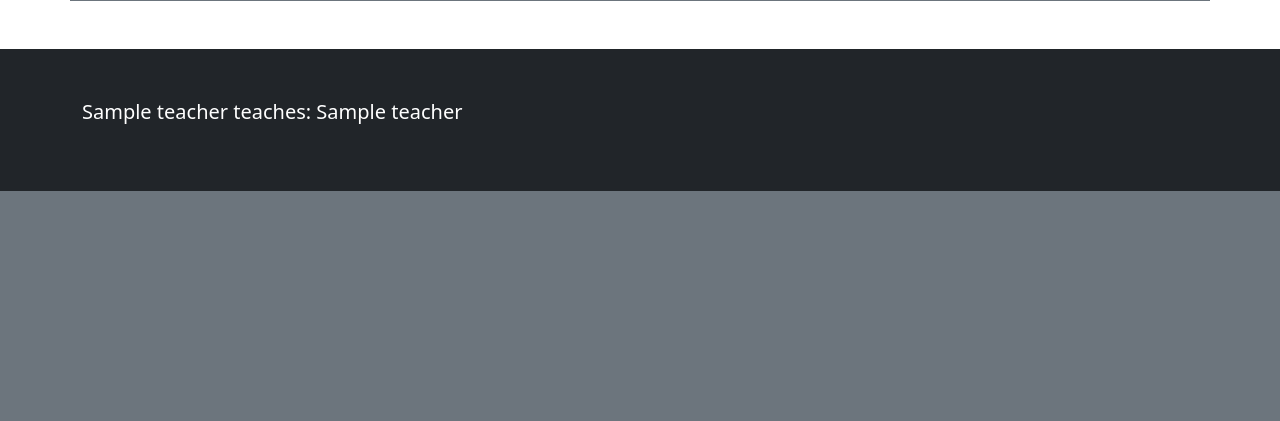
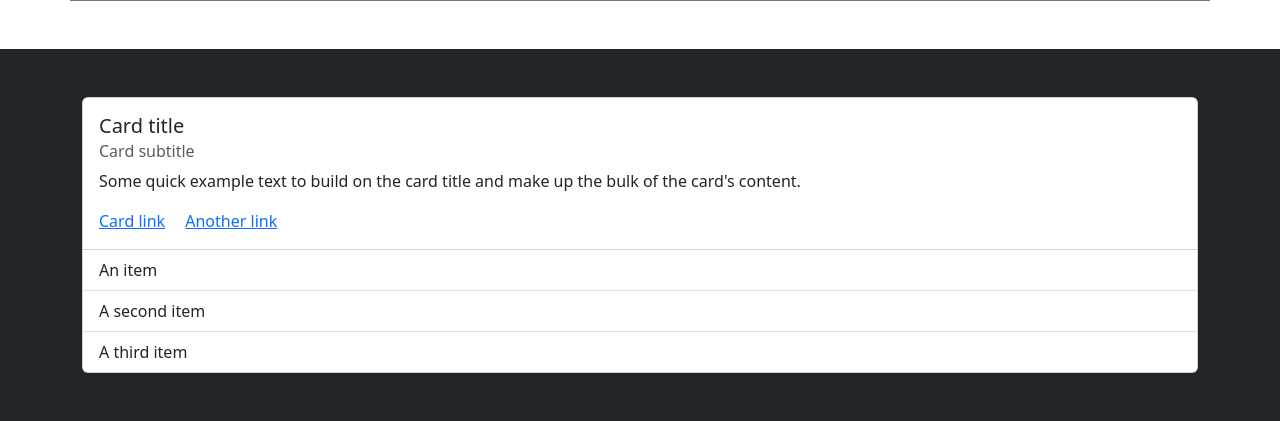
Before and after one commit to H-T-J/RateMyTeacher, a FastAPI app: template templates/teacher_info.html in a window 1280 px wide. Shown: the part 1457-1878 px from the top of the page. Before the commit the page ends 1648 px from the top, so only its background shows below. Run offline with FastAPI, Linux system fonts and the light colour scheme; the template is opened without the code that fills it: most values are stand-ins (such as "Sample title", 1, 10 or a date in 2020); grey boxes marked "Sample" are stand-in pictures; parts of the project's set-up code (start-up, migrations or seed data) failed here and were passed over.

Commit message:
added basic card template for review

```diff
--- a/templates/teacher_info.html
+++ b/templates/teacher_info.html
@@ -124,9 +124,28 @@
 
 </div>
 <div class="bg-dark text-white py-5">
+
     <div class="container">
-        <p class="lead"> {{ teacher.name }} teaches: {{ teacher.subjects }} </p>
+        <div class="row">
+            <div class="col-12">
+                <div class="card">
+                    <div class="card-body">
+                    <h5 class="card-title">Card title</h5>
+                    <h6 class="card-subtitle mb-2 text-body-secondary">Card subtitle</h6>
+                    <p class="card-text">Some quick example text to build on the card title and make up the bulk of the card's content.</p>
+                    <a href="#" class="card-link">Card link</a>
+                    <a href="#" class="card-link">Another link</a>
+                    </div>
+                    <ul class="list-group list-group-flush">
+                        <li class="list-group-item">An item</li>
+                        <li class="list-group-item">A second item</li>
+                        <li class="list-group-item">A third item</li>
+                    </ul>
+                </div>
+            </div>
+        </div>
     </div>
+
 </div>
 
 <div class="modal fade" id="deleteModal" data-bs-backdrop="static" data-bs-keyboard="false" tabindex="-1" aria-labelledby="staticBackdropLabel" aria-hidden="true">
```
